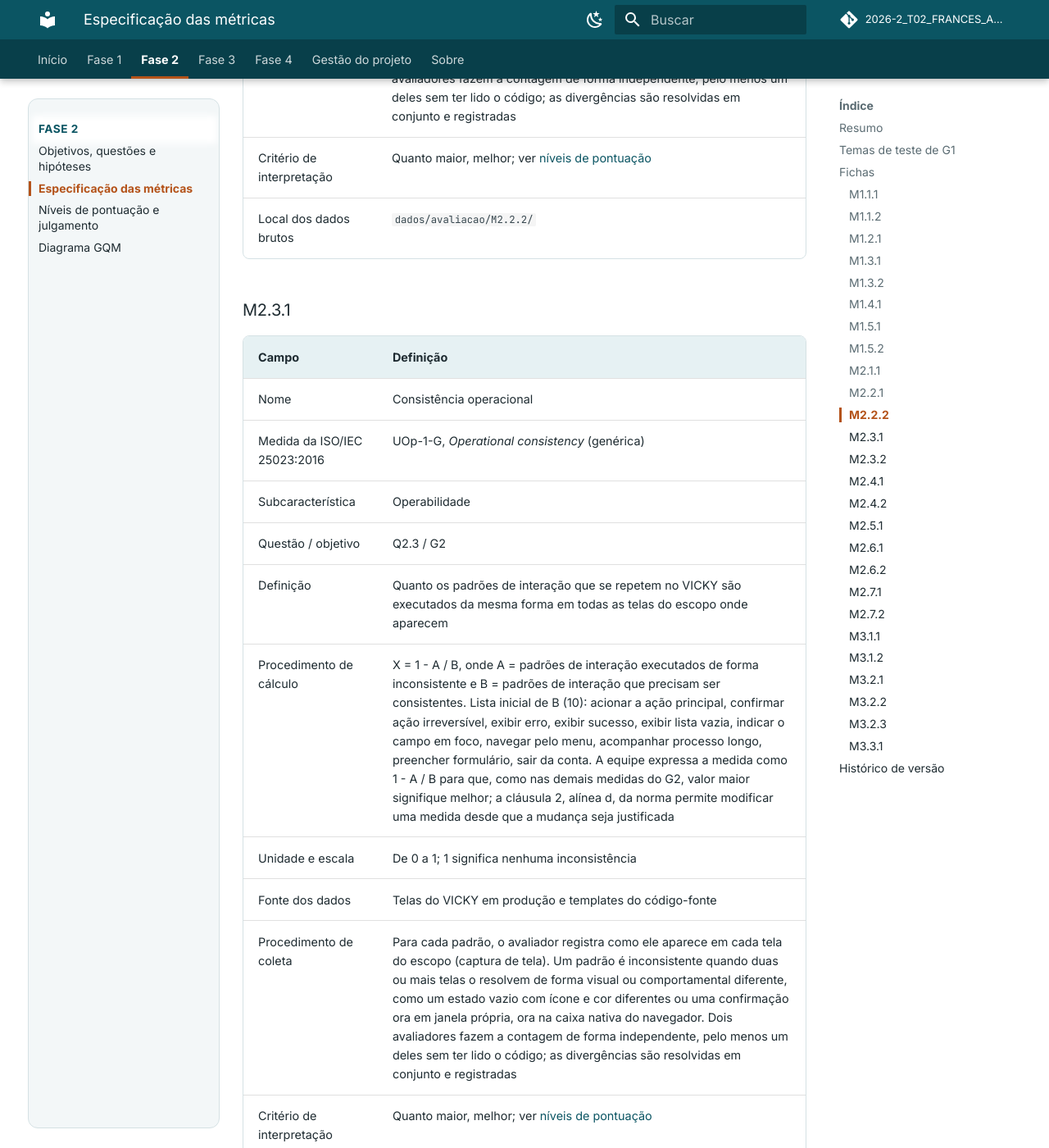
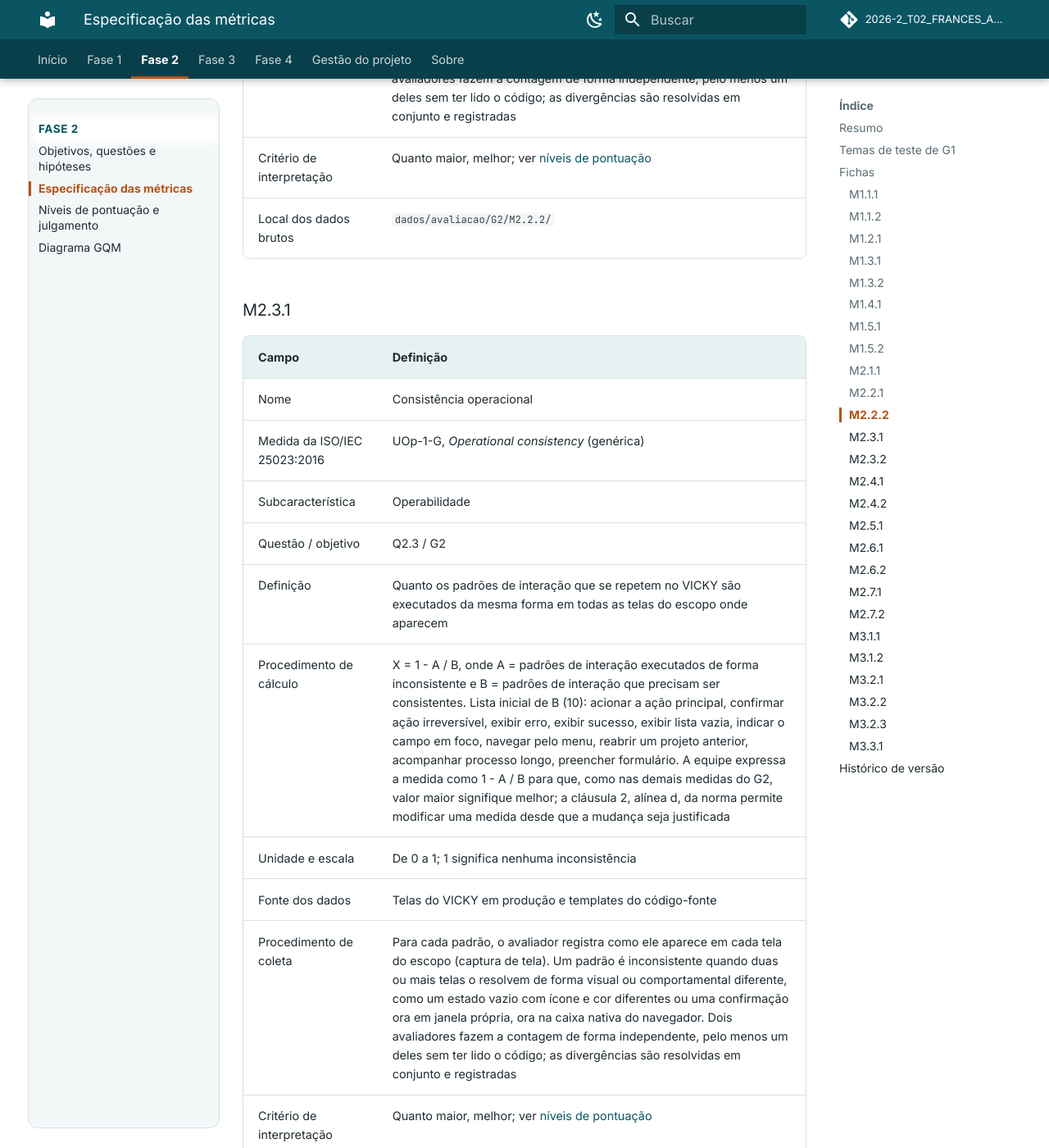
Before and after one commit to FCTE-Qualidade-de-Software-1/2026-2_T02_FRANCES_ALLEN, an MkDocs documentation site: the page built from docs/fase-2/especificacao-das-metricas.md, in a window 1280 px wide and 1400 px high, scrolled down 14426 px. Shown: the whole window at 82% size. Built offline with MkDocs 1.6.1 and Material for MkDocs 9.7.7, drawn with Linux system fonts in a browser that asks for light colours; comment, search, counter and statistics services are not loaded; some of the changed text lies outside the part shown.

Commit message:
Parte 5: faixas de nível sem buracos, precedência do julgamento, operabilidade alinhada ao modelo, pastas de dados do G2 e diagrama GQM com nome e código de todas as métricas
Co-Authored-By: Claude Opus 5.5 (1M context) <noreply@anthropic.com>

```diff
--- a/docs/fase-2/especificacao-das-metricas.md
+++ b/docs/fase-2/especificacao-das-metricas.md
@@ -181,7 +181,7 @@ As métricas de G1 usam quatro temas de teste (T1 a T4): um fármaco com desfech
 | Fonte dos dados | Páginas públicas do VICKY em produção (`/`, `/termos`, `/privacidade`) |
 | Procedimento de coleta | Para cada cenário, o avaliador procura nas páginas públicas um trecho que diga o que ele entrega ao estudante e registra o trecho e a captura de tela. Cenário citado só de passagem, sem dizer o que entrega, não conta. Dois avaliadores fazem a contagem de forma independente, pelo menos um deles sem ter lido o código; as divergências são resolvidas em conjunto e registradas |
 | Critério de interpretação | Quanto maior, melhor; ver [níveis de pontuação](niveis-e-julgamento.md) |
-| Local dos dados brutos | `dados/avaliacao/M2.1.1/` |
+| Local dos dados brutos | `dados/avaliacao/G2/M2.1.1/` |
 
 ### M2.2.1
 
@@ -197,7 +197,7 @@ As métricas de G1 usam quatro temas de teste (T1 a T4): um fármaco com desfech
 | Fonte dos dados | Telas do VICKY em produção, com a conta de cortesia |
 | Procedimento de coleta | Para cada função, o avaliador registra onde está a orientação e se ela diz como executar a função, não só que ela existe. Material fora do produto (vídeo, e-mail, conversa com a equipe do VICKY) não conta. Dois avaliadores fazem a contagem de forma independente, pelo menos um deles sem ter lido o código; as divergências são resolvidas em conjunto e registradas |
 | Critério de interpretação | Quanto maior, melhor; ver [níveis de pontuação](niveis-e-julgamento.md) |
-| Local dos dados brutos | `dados/avaliacao/M2.2.1/` |
+| Local dos dados brutos | `dados/avaliacao/G2/M2.2.1/` |
 
 ### M2.2.2
 
@@ -213,7 +213,7 @@ As métricas de G1 usam quatro temas de teste (T1 a T4): um fármaco com desfech
 | Fonte dos dados | Inventário das mensagens no código-fonte (fork do VICKY) e disparo das mensagens em produção |
 | Procedimento de coleta | 1) Listar no código as mensagens de erro das rotas do escopo. 2) Disparar em produção as que podem ser provocadas sem gastar crédito, com um roteiro fixo de entradas inválidas (campo vazio, e-mail inválido, senha curta, senhas diferentes, e-mail já cadastrado, senha errada, tema vazio, limite de pré-visualizações), e guardar a captura de tela. 3) Classificar cada mensagem: tem causa? tem solução no texto? Botão ao lado da mensagem não conta como solução escrita. Dois avaliadores fazem a contagem de forma independente, pelo menos um deles sem ter lido o código; as divergências são resolvidas em conjunto e registradas |
 | Critério de interpretação | Quanto maior, melhor; ver [níveis de pontuação](niveis-e-julgamento.md) |
-| Local dos dados brutos | `dados/avaliacao/M2.2.2/` |
+| Local dos dados brutos | `dados/avaliacao/G2/M2.2.2/` |
 
 ### M2.3.1
 
@@ -224,12 +224,12 @@ As métricas de G1 usam quatro temas de teste (T1 a T4): um fármaco com desfech
 | Subcaracterística | Operabilidade |
 | Questão / objetivo | Q2.3 / G2 |
 | Definição | Quanto os padrões de interação que se repetem no VICKY são executados da mesma forma em todas as telas do escopo onde aparecem |
-| Procedimento de cálculo | X = 1 - A / B, onde A = padrões de interação executados de forma inconsistente e B = padrões de interação que precisam ser consistentes. Lista inicial de B (10): acionar a ação principal, confirmar ação irreversível, exibir erro, exibir sucesso, exibir lista vazia, indicar o campo em foco, navegar pelo menu, acompanhar processo longo, preencher formulário, sair da conta. A equipe expressa a medida como 1 - A / B para que, como nas demais medidas do G2, valor maior signifique melhor; a cláusula 2, alínea d, da norma permite modificar uma medida desde que a mudança seja justificada |
+| Procedimento de cálculo | X = 1 - A / B, onde A = padrões de interação executados de forma inconsistente e B = padrões de interação que precisam ser consistentes. Lista inicial de B (10): acionar a ação principal, confirmar ação irreversível, exibir erro, exibir sucesso, exibir lista vazia, indicar o campo em foco, navegar pelo menu, reabrir um projeto anterior, acompanhar processo longo, preencher formulário. A equipe expressa a medida como 1 - A / B para que, como nas demais medidas do G2, valor maior signifique melhor; a cláusula 2, alínea d, da norma permite modificar uma medida desde que a mudança seja justificada |
 | Unidade e escala | De 0 a 1; 1 significa nenhuma inconsistência |
 | Fonte dos dados | Telas do VICKY em produção e templates do código-fonte |
 | Procedimento de coleta | Para cada padrão, o avaliador registra como ele aparece em cada tela do escopo (captura de tela). Um padrão é inconsistente quando duas ou mais telas o resolvem de forma visual ou comportamental diferente, como um estado vazio com ícone e cor diferentes ou uma confirmação ora em janela própria, ora na caixa nativa do navegador. Dois avaliadores fazem a contagem de forma independente, pelo menos um deles sem ter lido o código; as divergências são resolvidas em conjunto e registradas |
 | Critério de interpretação | Quanto maior, melhor; ver [níveis de pontuação](niveis-e-julgamento.md) |
-| Local dos dados brutos | `dados/avaliacao/M2.3.1/` |
+| Local dos dados brutos | `dados/avaliacao/G2/M2.3.1/` |
 
 ### M2.3.2
 
@@ -242,10 +242,10 @@ As métricas de G1 usam quatro temas de teste (T1 a T4): um fármaco com desfech
 | Definição | Proporção das mensagens do sistema (erro, sucesso, aviso e andamento) que comunicam ao estudante o resultado certo ou a instrução certa |
 | Procedimento de cálculo | X = A / B, onde A = mensagens que comunicam o resultado ou a instrução de forma correta e compreensível para o estudante e B = mensagens do fluxo do escopo |
 | Unidade e escala | Razão de 0 a 1, apresentada em % |
-| Fonte dos dados | Mesmo inventário de mensagens da M2.2.2, ampliado com as de sucesso, aviso e andamento da triagem |
+| Fonte dos dados | Mesmo inventário de mensagens da M2.2.2, ampliado com as de sucesso, aviso, andamento da triagem e saldo de créditos antes de executar |
 | Procedimento de coleta | Cada mensagem é classificada como clara quando diz o que aconteceu em linguagem do estudante. Mensagem com texto técnico cru do servidor, ou que não diz o resultado, conta como não clara. Dois avaliadores fazem a contagem de forma independente, pelo menos um deles sem ter lido o código; as divergências são resolvidas em conjunto e registradas |
 | Critério de interpretação | Quanto maior, melhor; ver [níveis de pontuação](niveis-e-julgamento.md) |
-| Local dos dados brutos | `dados/avaliacao/M2.3.2/` |
+| Local dos dados brutos | `dados/avaliacao/G2/M2.3.2/` |
 
 ### M2.4.1
 
@@ -256,12 +256,12 @@ As métricas de G1 usam quatro temas de teste (T1 a T4): um fármaco com desfech
 | Subcaracterística | Proteção contra erro do usuário |
 | Questão / objetivo | Q2.4 / G2 |
 | Definição | Proporção das ações e entradas do estudante que poderiam causar perda de crédito, de trabalho ou de configuração e que estão protegidas contra o engano |
-| Procedimento de cálculo | X = A / B, onde A = ações e entradas protegidas (confirmação antes de executar, aviso explícito do efeito ou bloqueio de entrada inválida) e B = ações e entradas que poderiam ser protegidas. Lista inicial de B: iniciar a triagem completa (consome 1 crédito), excluir projeto, parar a triagem em andamento, definir a quantidade do Top (não pode ser alterada depois), ativar o filtro de acesso aberto, gerar pré-visualização (consome a cota diária) |
+| Procedimento de cálculo | X = A / B, onde A = ações e entradas protegidas (confirmação antes de executar, aviso explícito do efeito ou bloqueio de entrada inválida) e B = ações e entradas que poderiam ser protegidas. Lista inicial de B, a conferir em produção na Fase 3: iniciar a triagem completa (consome 1 crédito), excluir projeto, parar a triagem em andamento, definir a quantidade do Top (não pode ser alterada depois), ativar o filtro de acesso aberto, gerar pré-visualização (consome a cota diária) |
 | Unidade e escala | Razão de 0 a 1, apresentada em % |
 | Fonte dos dados | Telas do VICKY em produção e código-fonte |
 | Procedimento de coleta | O avaliador verifica a proteção de cada item pela tela e confirma no código. Na ação de iniciar a triagem, a verificação é feita numa das triagens já previstas no G1, com os créditos de cortesia, sem triagem extra. Dois avaliadores fazem a contagem de forma independente, pelo menos um deles sem ter lido o código; as divergências são resolvidas em conjunto e registradas |
 | Critério de interpretação | Quanto maior, melhor; ação que consome crédito sem proteção tem regra própria nos níveis; ver [níveis de pontuação](niveis-e-julgamento.md) |
-| Local dos dados brutos | `dados/avaliacao/M2.4.1/` |
+| Local dos dados brutos | `dados/avaliacao/G2/M2.4.1/` |
 
 ### M2.4.2
 
@@ -275,9 +275,9 @@ As métricas de G1 usam quatro temas de teste (T1 a T4): um fármaco com desfech
 | Procedimento de cálculo | X = A / B, onde A = erros de entrada para os quais o sistema sugere o valor correto e B = erros de entrada que o sistema detecta |
 | Unidade e escala | Razão de 0 a 1, apresentada em % |
 | Fonte dos dados | Formulários de cadastro, login, recuperação de senha e criação de projeto, em produção |
-| Procedimento de coleta | O avaliador aplica um roteiro fixo de entradas inválidas (e-mail sem domínio, senha curta, senhas diferentes, tema vazio, quantidade do Top fora de 1 a 30) e registra se o sistema detectou o erro e se sugeriu o valor correto. Correção silenciosa, em que o sistema troca o valor sem avisar, conta como detectada e não sugerida. Dois avaliadores fazem a contagem de forma independente, pelo menos um deles sem ter lido o código; as divergências são resolvidas em conjunto e registradas |
+| Procedimento de coleta | O avaliador aplica um roteiro fixo de entradas inválidas (e-mail sem domínio, senha curta, senhas diferentes, tema vazio, quantidade do Top fora dos valores permitidos) e registra se o sistema detectou o erro e se sugeriu o valor correto. Correção silenciosa, em que o sistema troca o valor sem avisar, conta como detectada e não sugerida. Dois avaliadores fazem a contagem de forma independente, pelo menos um deles sem ter lido o código; as divergências são resolvidas em conjunto e registradas |
 | Critério de interpretação | Quanto maior, melhor; ver [níveis de pontuação](niveis-e-julgamento.md) |
-| Local dos dados brutos | `dados/avaliacao/M2.4.2/` |
+| Local dos dados brutos | `dados/avaliacao/G2/M2.4.2/` |
 
 ### M2.5.1
 
@@ -293,7 +293,7 @@ As métricas de G1 usam quatro temas de teste (T1 a T4): um fármaco com desfech
 | Fonte dos dados | Questionário aplicado ao fim da sessão de testes com estudantes da M2.7.2 |
 | Procedimento de coleta | Sessão com cinco estudantes de medicina que nunca usaram o VICKY, em desktop, com termo de consentimento, tela gravada e identificação anonimizada (P01 a P05): o participante pensa em voz alta enquanto cria um projeto e gera o PICO para um tema dado (F01 a F04) e depois abre um projeto já triado com os créditos de cortesia, interpreta a lista, favorita artigos, abre o log e exporta (F06 a F09). Ao fim, o participante vê a captura de cada uma das 5 telas e responde, numa escala de 1 a 5, se a tela é agradável e convida a continuar usando; respostas 4 e 5 contam como agradável. A nota 3 da UIn-1-S na norma recomenda que essa medida seja feita por representantes do público-alvo, por isso ela sai dos estudantes e não da equipe |
 | Critério de interpretação | Quanto maior, melhor; prioridade secundária no modelo de qualidade; ver [níveis de pontuação](niveis-e-julgamento.md) |
-| Local dos dados brutos | `dados/avaliacao/M2.5.1/` |
+| Local dos dados brutos | `dados/avaliacao/G2/M2.5.1/` |
 
 ### M2.6.1
 
@@ -309,7 +309,7 @@ As métricas de G1 usam quatro temas de teste (T1 a T4): um fármaco com desfech
 | Fonte dos dados | Teste do VICKY em produção, em desktop, sem mouse nem trackpad |
 | Procedimento de coleta | O avaliador executa cada função só com o teclado e registra onde o foco sumiu, onde algum controle não pôde ser acionado e quais alvos são menores que o mínimo. A triagem (F05) é testada numa das triagens já previstas no G1. Limitação declarada: o avaliador simula o perfil; não há participante com deficiência motora, e o suporte a pessoas cegas fica fora, como decidido no modelo de qualidade |
 | Critério de interpretação | Quanto maior, melhor; ver [níveis de pontuação](niveis-e-julgamento.md) |
-| Local dos dados brutos | `dados/avaliacao/M2.6.1/` |
+| Local dos dados brutos | `dados/avaliacao/G2/M2.6.1/` |
 
 ### M2.6.2
 
@@ -325,7 +325,7 @@ As métricas de G1 usam quatro temas de teste (T1 a T4): um fármaco com desfech
 | Fonte dos dados | Extensão axe DevTools no Chrome, regra de contraste, versão registrada na coleta |
 | Procedimento de coleta | Rodar o axe nas telas de página inicial, cadastro, login, lista de projetos, novo projeto, detalhe do projeto, lista de artigos e ficha do artigo, exportar o relatório de cada tela e conferir manualmente os pares que o axe marcar como incertos. Dois avaliadores fazem a contagem de forma independente, pelo menos um deles sem ter lido o código; as divergências são resolvidas em conjunto e registradas |
 | Critério de interpretação | Quanto maior, melhor; ver [níveis de pontuação](niveis-e-julgamento.md) |
-| Local dos dados brutos | `dados/avaliacao/M2.6.2/` |
+| Local dos dados brutos | `dados/avaliacao/G2/M2.6.2/` |
 
 ### M2.7.1
 
@@ -341,7 +341,7 @@ As métricas de G1 usam quatro temas de teste (T1 a T4): um fármaco com desfech
 | Fonte dos dados | Páginas de entrada do VICKY em produção, em navegador desktop |
 | Procedimento de coleta | O avaliador abre cada página e registra, com captura de tela, se a primeira tela visível, sem rolar, diz o que o VICKY faz: buscar e triar artigos científicos sobre um tema. Dois avaliadores fazem a contagem de forma independente, pelo menos um deles sem ter lido o código; as divergências são resolvidas em conjunto e registradas |
 | Critério de interpretação | Quanto maior, melhor; ver [níveis de pontuação](niveis-e-julgamento.md) |
-| Local dos dados brutos | `dados/avaliacao/M2.7.1/` |
+| Local dos dados brutos | `dados/avaliacao/G2/M2.7.1/` |
 
 ### M2.7.2
 
@@ -357,7 +357,7 @@ As métricas de G1 usam quatro temas de teste (T1 a T4): um fármaco com desfech
 | Fonte dos dados | Testes de cenário com estudantes de medicina e questionário de compreensão, conforme a profundidade definida em [Escopo e profundidade](../fase-1/escopo.md) |
 | Procedimento de coleta | Sessão com cinco estudantes de medicina que nunca usaram o VICKY, em desktop, com termo de consentimento, tela gravada e identificação anonimizada (P01 a P05): o participante pensa em voz alta enquanto cria um projeto e gera o PICO para um tema dado (F01 a F04) e depois abre um projeto já triado com os créditos de cortesia, interpreta a lista, favorita artigos, abre o log e exporta (F06 a F09). Ao fim, um questionário curto pede que ele explique com as próprias palavras cada elemento da lista B; a resposta é comparada com a definição do elemento no VICKY. Um elemento conta como entendido para o participante se ele o usou sem pedir ajuda e o explicou corretamente |
 | Critério de interpretação | Quanto maior, melhor; o Quality Score tem regra própria nos níveis; ver [níveis de pontuação](niveis-e-julgamento.md) |
-| Local dos dados brutos | `dados/avaliacao/M2.7.2/` |
+| Local dos dados brutos | `dados/avaliacao/G2/M2.7.2/` |
 
 ### M3.1.1
 
```
Also changed, not shown: other parts of docs/fase-2/especificacao-das-metricas.md (+1 -1 lines), docs/fase-2/diagrama-gqm.md (+32 -29 lines), docs/fase-2/niveis-e-julgamento.md (+14 -14 lines), docs/fase-2/objetivos-questoes-hipoteses.md (+4 -6 lines).
